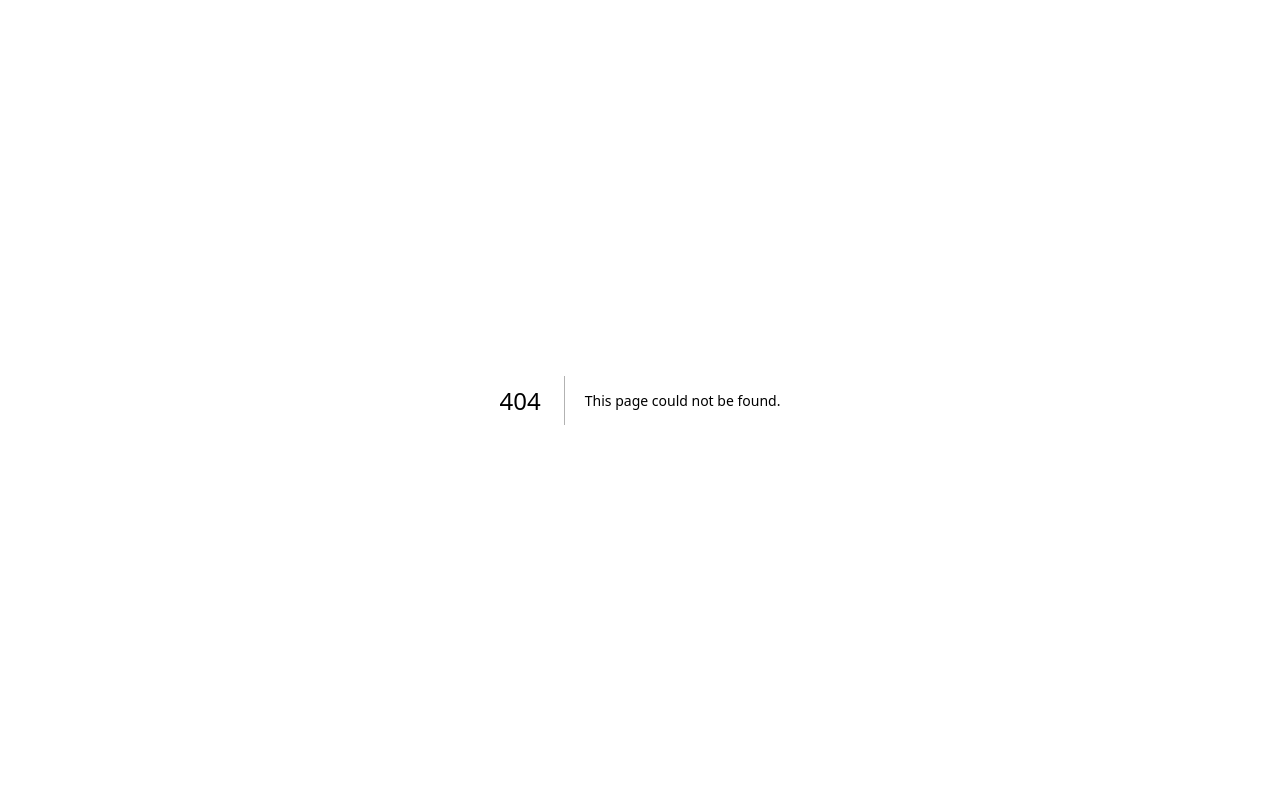
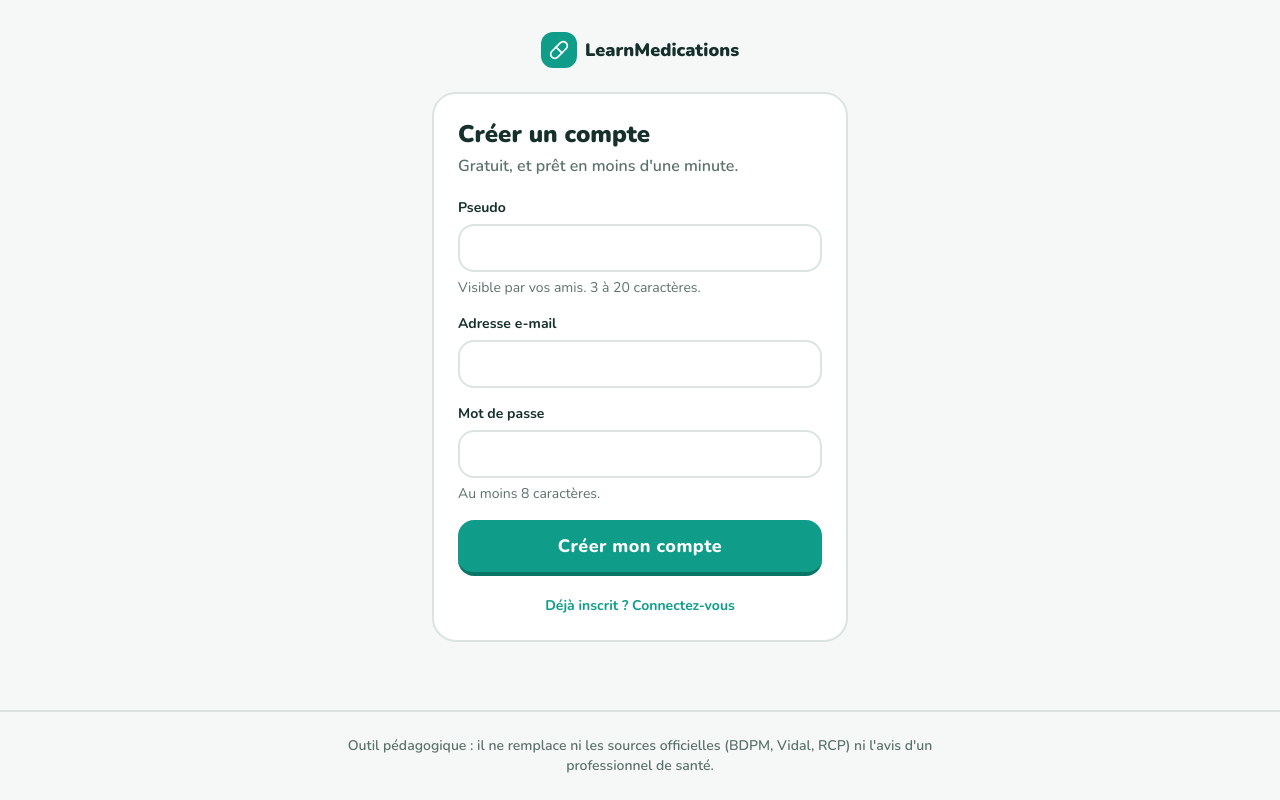
Before and after one commit to Periicles/LearnMedications, a Next.js app: page /signup in a window 1280 px wide. Before the commit this address had no page. Built offline with nearby package versions, Linux system fonts and the light colour scheme.

Commit message:
feat(auth): add authentication pages and forms

```diff
--- /dev/null
+++ b/src/app/(auth)/forgot-password/page.tsx
@@ -0,0 +1,23 @@
+import type { Metadata } from "next";
+import Link from "next/link";
+import { ROUTES } from "@/constants/routes";
+import { AuthCard } from "@/features/auth/components/auth-card";
+import { ForgotPasswordForm } from "@/features/auth/components/forgot-password-form";
+
+export const metadata: Metadata = { title: "Mot de passe oublié" };
+
+export default function ForgotPasswordPage() {
+  return (
+    <AuthCard
+      title="Mot de passe oublié"
+      subtitle="Recevez un lien pour choisir un nouveau mot de passe."
+      footer={
+        <Link href={ROUTES.login} className="text-brand">
+          Retour à la connexion
+        </Link>
+      }
+    >
+      <ForgotPasswordForm />
+    </AuthCard>
+  );
+}
--- /dev/null
+++ b/src/app/(auth)/layout.tsx
@@ -0,0 +1,14 @@
+import { Logo } from "@/components/layout/logo";
+import { SiteFooter } from "@/components/layout/site-footer";
+
+export default function AuthLayout({ children }: LayoutProps<"/">) {
+  return (
+    <>
+      <main className="mx-auto flex w-full max-w-md flex-1 flex-col items-center gap-6 px-4 py-8">
+        <Logo />
+        {children}
+      </main>
+      <SiteFooter />
+    </>
+  );
+}
--- /dev/null
+++ b/src/app/(auth)/login/page.tsx
@@ -0,0 +1,23 @@
+import type { Metadata } from "next";
+import Link from "next/link";
+import { ROUTES } from "@/constants/routes";
+import { AuthCard } from "@/features/auth/components/auth-card";
+import { LoginForm } from "@/features/auth/components/login-form";
+
+export const metadata: Metadata = { title: "Connexion" };
+
+export default function LoginPage() {
+  return (
+    <AuthCard
+      title="Bon retour !"
+      subtitle="Connectez-vous pour reprendre votre progression."
+      footer={
+        <Link href={ROUTES.signup} className="text-brand">
+          Pas encore de compte ? Inscrivez-vous
+        </Link>
+      }
+    >
+      <LoginForm />
+    </AuthCard>
+  );
+}
--- /dev/null
+++ b/src/app/(auth)/reset-password/page.tsx
@@ -0,0 +1,16 @@
+import type { Metadata } from "next";
+import { AuthCard } from "@/features/auth/components/auth-card";
+import { ResetPasswordForm } from "@/features/auth/components/reset-password-form";
+
+export const metadata: Metadata = { title: "Nouveau mot de passe" };
+
+export default function ResetPasswordPage() {
+  return (
+    <AuthCard
+      title="Nouveau mot de passe"
+      subtitle="Choisissez un mot de passe que vous retiendrez."
+    >
+      <ResetPasswordForm />
+    </AuthCard>
+  );
+}
--- /dev/null
+++ b/src/app/(auth)/signup/page.tsx
@@ -0,0 +1,23 @@
+import type { Metadata } from "next";
+import Link from "next/link";
+import { ROUTES } from "@/constants/routes";
+import { AuthCard } from "@/features/auth/components/auth-card";
+import { SignupForm } from "@/features/auth/components/signup-form";
+
+export const metadata: Metadata = { title: "Inscription" };
+
+export default function SignupPage() {
+  return (
+    <AuthCard
+      title="Créer un compte"
+      subtitle="Gratuit, et prêt en moins d'une minute."
+      footer={
+        <Link href={ROUTES.login} className="text-brand">
+          Déjà inscrit ? Connectez-vous
+        </Link>
+      }
+    >
+      <SignupForm />
+    </AuthCard>
+  );
+}
--- /dev/null
+++ b/src/components/ui/form-message.tsx
@@ -0,0 +1,7 @@
+import type { FormState } from "@/types/auth";
+import { Notice } from "./notice";
+
+export function FormMessage({ state }: Record<"state", FormState>) {
+  if (!state.message) return null;
+  return <Notice tone={state.status === "success" ? "brand" : "danger"}>{state.message}</Notice>;
+}
--- /dev/null
+++ b/src/components/ui/submit-button.tsx
@@ -0,0 +1,14 @@
+"use client";
+
+import { useFormStatus } from "react-dom";
+import type { SubmitButtonProps } from "@/types/auth";
+import { Button } from "./button";
+
+export function SubmitButton({ children, pendingLabel = "Un instant…" }: SubmitButtonProps) {
+  const { pending } = useFormStatus();
+  return (
+    <Button type="submit" size="large" fullWidth disabled={pending}>
+      {pending ? pendingLabel : children}
+    </Button>
+  );
+}
--- /dev/null
+++ b/src/features/auth/components/auth-card.tsx
@@ -0,0 +1,15 @@
+import { Card } from "@/components/ui/card";
+import type { AuthCardProps } from "@/types/auth";
+
+export function AuthCard({ title, subtitle, children, footer }: AuthCardProps) {
+  return (
+    <Card className="flex w-full flex-col gap-5 p-6">
+      <div>
+        <h1 className="text-2xl font-black">{title}</h1>
+        <p className="text-ink-soft mt-1 font-semibold">{subtitle}</p>
+      </div>
+      {children}
+      {footer ? <div className="text-center text-sm font-bold">{footer}</div> : null}
+    </Card>
+  );
+}
--- /dev/null
+++ b/src/features/auth/components/forgot-password-form.tsx
@@ -0,0 +1,29 @@
+"use client";
+
+import { useActionState } from "react";
+import { FormMessage } from "@/components/ui/form-message";
+import { SubmitButton } from "@/components/ui/submit-button";
+import { TextField } from "@/components/ui/text-field";
+import { IDLE_FORM_STATE } from "@/lib/forms";
+import { requestPasswordReset } from "../actions";
+
+export function ForgotPasswordForm() {
+  const [state, formAction] = useActionState(requestPasswordReset, IDLE_FORM_STATE);
+  if (state.status === "success") return <FormMessage state={state} />;
+
+  return (
+    <form action={formAction} className="flex flex-col gap-4" noValidate>
+      <FormMessage state={state} />
+      <TextField
+        label="Adresse e-mail"
+        name="email"
+        type="email"
+        autoComplete="email"
+        inputMode="email"
+        required
+        error={state.fieldErrors?.email}
+      />
+      <SubmitButton>Envoyer le lien</SubmitButton>
+    </form>
+  );
+}
--- /dev/null
+++ b/src/features/auth/components/login-form.tsx
@@ -0,0 +1,41 @@
+"use client";
+
+import Link from "next/link";
+import { useActionState } from "react";
+import { FormMessage } from "@/components/ui/form-message";
+import { SubmitButton } from "@/components/ui/submit-button";
+import { TextField } from "@/components/ui/text-field";
+import { ROUTES } from "@/constants/routes";
+import { IDLE_FORM_STATE } from "@/lib/forms";
+import { login } from "../actions";
+
+export function LoginForm() {
+  const [state, formAction] = useActionState(login, IDLE_FORM_STATE);
+
+  return (
+    <form action={formAction} className="flex flex-col gap-4" noValidate>
+      <FormMessage state={state} />
+      <TextField
+        label="Adresse e-mail"
+        name="email"
+        type="email"
+        autoComplete="email"
+        inputMode="email"
+        required
+        error={state.fieldErrors?.email}
+      />
+      <TextField
+        label="Mot de passe"
+        name="password"
+        type="password"
+        autoComplete="current-password"
+        required
+        error={state.fieldErrors?.password}
+      />
+      <Link href={ROUTES.forgotPassword} className="text-brand self-end text-sm font-bold">
+        Mot de passe oublié ?
+      </Link>
+      <SubmitButton>Se connecter</SubmitButton>
+    </form>
+  );
+}
--- /dev/null
+++ b/src/features/auth/components/reset-password-form.tsx
@@ -0,0 +1,36 @@
+"use client";
+
+import { useActionState } from "react";
+import { FormMessage } from "@/components/ui/form-message";
+import { SubmitButton } from "@/components/ui/submit-button";
+import { TextField } from "@/components/ui/text-field";
+import { IDLE_FORM_STATE } from "@/lib/forms";
+import { updatePassword } from "../actions";
+
+export function ResetPasswordForm() {
+  const [state, formAction] = useActionState(updatePassword, IDLE_FORM_STATE);
+
+  return (
+    <form action={formAction} className="flex flex-col gap-4" noValidate>
+      <FormMessage state={state} />
+      <TextField
+        label="Nouveau mot de passe"
+        name="password"
+        type="password"
+        autoComplete="new-password"
+        required
+        hint="Au moins 8 caractères."
+        error={state.fieldErrors?.password}
+      />
+      <TextField
+        label="Confirmez le mot de passe"
+        name="confirmation"
+        type="password"
+        autoComplete="new-password"
+        required
+        error={state.fieldErrors?.confirmation}
+      />
+      <SubmitButton>Enregistrer</SubmitButton>
+    </form>
+  );
+}
--- /dev/null
+++ b/src/features/auth/components/signup-form.tsx
@@ -0,0 +1,47 @@
+"use client";
+
+import { useActionState } from "react";
+import { FormMessage } from "@/components/ui/form-message";
+import { SubmitButton } from "@/components/ui/submit-button";
+import { TextField } from "@/components/ui/text-field";
+import { IDLE_FORM_STATE } from "@/lib/forms";
+import { signup } from "../actions";
+
+export function SignupForm() {
+  const [state, formAction] = useActionState(signup, IDLE_FORM_STATE);
+  if (state.status === "success") return <FormMessage state={state} />;
+
+  return (
+    <form action={formAction} className="flex flex-col gap-4" noValidate>
+      <FormMessage state={state} />
+      <TextField
+        label="Pseudo"
+        name="username"
+        autoComplete="username"
+        autoCapitalize="none"
+        required
+        hint="Visible par vos amis. 3 à 20 caractères."
+        error={state.fieldErrors?.username}
+      />
+      <TextField
+        label="Adresse e-mail"
+        name="email"
+        type="email"
+        autoComplete="email"
+        inputMode="email"
+        required
+        error={state.fieldErrors?.email}
+      />
+      <TextField
+        label="Mot de passe"
+        name="password"
+        type="password"
+        autoComplete="new-password"
+        required
+        hint="Au moins 8 caractères."
+        error={state.fieldErrors?.password}
+      />
+      <SubmitButton>Créer mon compte</SubmitButton>
+    </form>
+  );
+}
```
